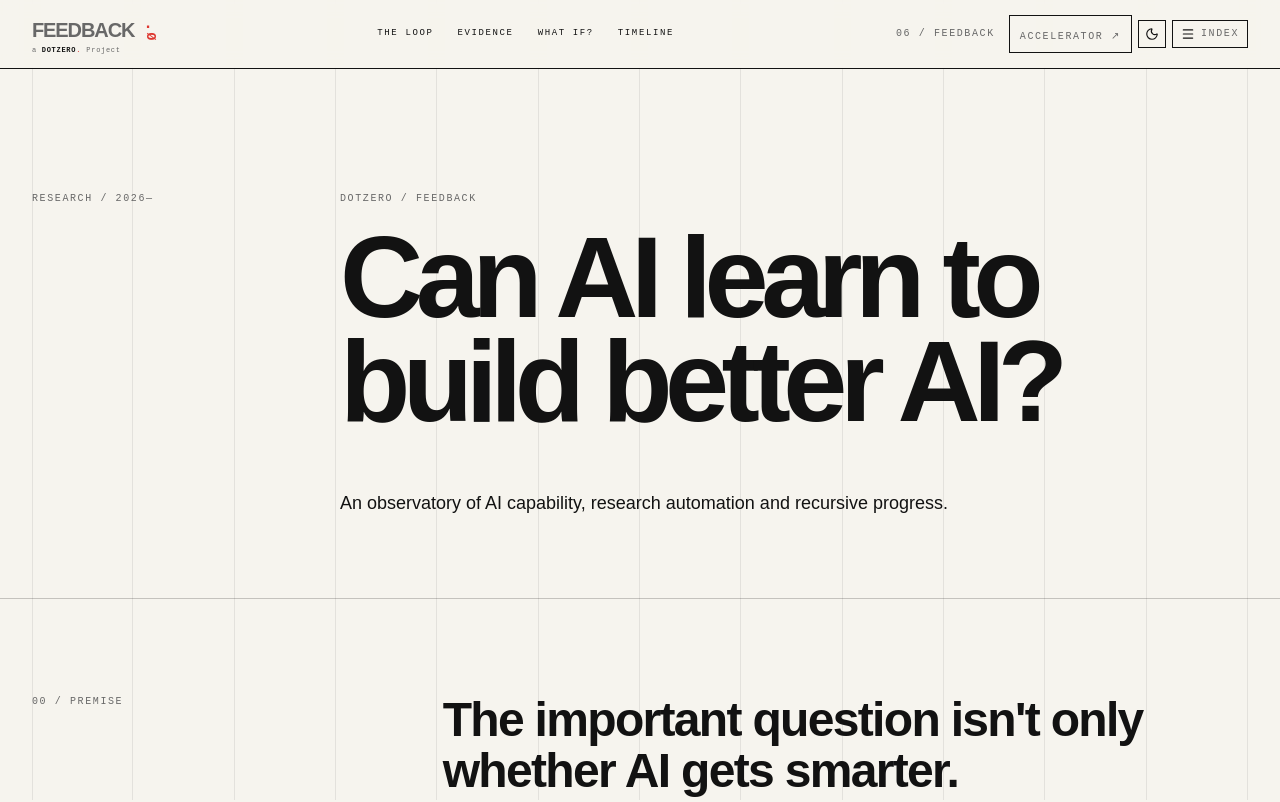
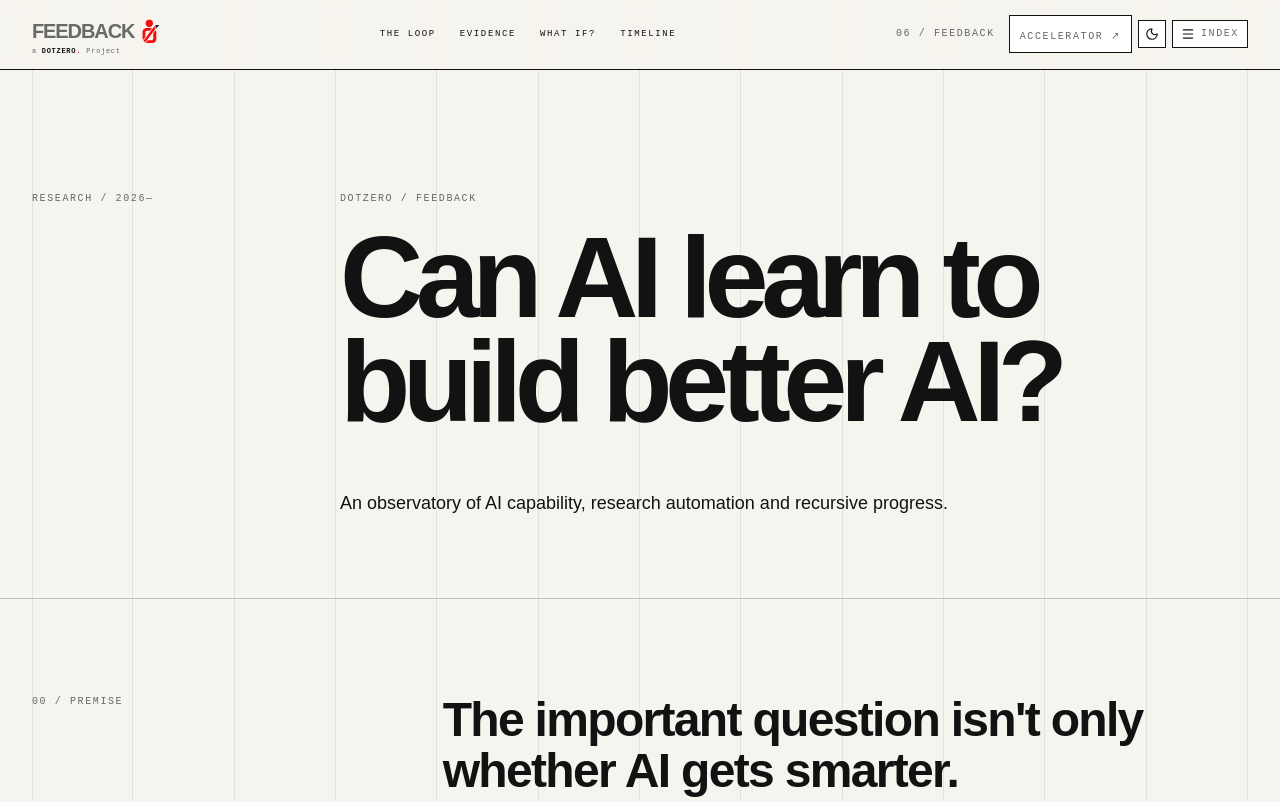
Before and after one commit to Bergtripper/feedback, a React (Vite) app: page / in a window 1280 px wide. Shown: the top 802 px of the page. Built offline with nearby package versions, Linux system fonts and the light colour scheme.

Commit message:
Foundation: inherit new DOTZERO CD / CI in FEEDBACK (#1)
* Foundation: inherit canonical DOTZERO mark

* Foundation: apply canonical project signature to FEEDBACK

* Foundation: sync FEEDBACK identity tokens and signature styles

```diff
--- /dev/null
+++ b/src/components/DotzeroMark.tsx
@@ -0,0 +1,6 @@
+import React from 'react';
+
+type Props={size?:number|string;className?:string;title?:string};
+const RED='M1820 288L1777 342L1777 463L1771 478L1759 489L1748 493L1665 493L1625 545L1626 546L1644 550L1764 550L1784 545L1796 539L1806 532L1822 516L1834 495L1839 476L1840 336L1839 327L1833 308ZM1752 242L1625 242L1608 247L1595 254L1574 273L1566 285L1561 296L1556 319L1556 455L1559 469L1566 486L1613 426L1613 326L1620 312L1629 304L1647 298L1709 298ZM1808 195L1731 294L1706 329L1575 501L1609 537L1622 522L1809 276ZM1686 69L1672 72L1658 78L1639 93L1628 108L1622 121L1618 147L1621 165L1629 183L1648 204L1664 213L1675 217L1686 219L1702 219L1719 215L1734 208L1755 189L1761 180L1768 164L1771 140L1768 123L1761 106L1750 91L1741 83L1720 72L1707 69Z';
+const BLACK='M1900 178L1824 178L1824 259Z';
+export function DotzeroMark({size=32,className='',title='DOTZERO symbol'}:Props){return <svg viewBox="1545 55 370 510" width={size} height="auto" role="img" aria-label={title} className={'dz-mark '+className} preserveAspectRatio="xMidYMid meet"><path d={RED} fill="var(--dz-logo-red,#F70B0D)" fillRule="evenodd"/><path d={BLACK} fill="currentColor"/></svg>}
--- a/src/components/FeedbackHeader.tsx
+++ b/src/components/FeedbackHeader.tsx
@@ -1,4 +1,4 @@
-import React,{useState}from'react';import{Menu,X,Moon,Sun}from'lucide-react';
+import React,{useState}from'react';import{Menu,X,Moon,Sun}from'lucide-react';import{DotzeroMark}from'./DotzeroMark';
 
 const links=[
  {label:'The Loop',href:'#loop'},{label:'Signals',href:'#signals'},{label:'Evidence',href:'#evidence'},{label:"What's missing?",href:'#missing'},
@@ -11,7 +11,7 @@ export function FeedbackHeader({dark,onToggle,timeTool,onTimeTool}:{dark:boolean
  const[open,setOpen]=useState(false);
  return <header className="fixed inset-x-0 top-0 z-50 border-b dz-border feedback-header">
   <div className="mx-auto flex max-w-7xl items-center justify-between px-4 py-3.5 sm:px-6 lg:px-8">
-   <a href="#top" className="feedback-brand no-underline dz-text"><span className="dz-project-title"><strong>FEEDBACK</strong><i className="dz-project-mark" aria-hidden="true"><span>·</span><b>Ø</b></i></span><span className="dz-project-byline">a <b>DOTZERO<span aria-hidden="true">.</span></b> Project</span></a>
+   <a href="#top" className="feedback-brand no-underline dz-text" aria-label="FEEDBACK — a DOTZERO Project"><span className="dz-project-title"><strong>FEEDBACK</strong><DotzeroMark size={18} className="dz-project-mark"/></span><span className="dz-project-byline">a <b>DOTZERO<span aria-hidden="true">.</span></b> Project</span></a>
    <nav className="hidden lg:flex items-center gap-6 font-mono text-[9px] uppercase tracking-[0.18em]">{primary.map(l=><a key={l.href} href={l.href} className="feedback-nav-link">{l.label}</a>)}</nav>
    <div className="flex items-center gap-1.5">
     <span className="hidden sm:inline dz-meta mr-2">06 / Feedback</span>
--- a/src/index.css
+++ b/src/index.css
@@ -1,5 +1,5 @@
 @import "tailwindcss";
-@layer base{:root{--bg:#F6F4EE;--surface:#ECE8DD;--surface-raised:#FFF;--text:#121212;--text-muted:#686868;--line:#121212;--grid:rgba(18,18,18,.08);--accent:#DE3831;--accent-secondary:#1350B0;--accent-tertiary:#F7B801;--on-text:var(--bg);--line-soft:rgba(18,18,18,.22);--font-body:'IBM Plex Sans',sans-serif;--font-display:'IBM Plex Sans',sans-serif;--font-mono:'IBM Plex Mono',monospace}[data-color-mode='dark']{--bg:#0E0F10;--surface:#17191B;--surface-raised:#202326;--text:#F2F0E9;--text-muted:#A6A39B;--line:#D8D5CD;--grid:rgba(242,240,233,.09);--line-soft:rgba(242,240,233,.24)}html{background:var(--bg);scroll-behavior:smooth}body{margin:0;background:var(--bg);color:var(--text);font-family:var(--font-body);overflow-x:hidden}::selection{background:var(--text);color:var(--bg)}}
+@layer base{:root{--bg:#F6F4EE;--surface:#ECE8DD;--surface-raised:#FFF;--text:#121212;--text-muted:#686868;--line:#121212;--grid:rgba(18,18,18,.08);--accent:#F70B0D;--accent-secondary:#1350B0;--accent-tertiary:#F7B801;--on-text:var(--bg);--line-soft:rgba(18,18,18,.22);--font-body:'IBM Plex Sans',sans-serif;--font-display:'IBM Plex Sans',sans-serif;--font-mono:'IBM Plex Mono',monospace}[data-color-mode='dark']{--bg:#0E0F10;--surface:#17191B;--surface-raised:#202326;--text:#F2F0E9;--text-muted:#A6A39B;--line:#D8D5CD;--grid:rgba(242,240,233,.09);--line-soft:rgba(242,240,233,.24)}html{background:var(--bg);scroll-behavior:smooth}body{margin:0;background:var(--bg);color:var(--text);font-family:var(--font-body);overflow-x:hidden}::selection{background:var(--text);color:var(--bg)}}
 .dz-bg{background:var(--bg)}.dz-text{color:var(--text)}.dz-text-muted{color:var(--text-muted)}.dz-grid-line{border-color:var(--grid)}.dz-rule{border-color:var(--line-soft)}.dz-h1{font-family:var(--font-display);font-weight:800;letter-spacing:-.065em;line-height:.9}.dz-h2{font-family:var(--font-display);font-weight:700;letter-spacing:-.045em;line-height:.98}.dz-h3{font-family:var(--font-display);font-weight:650;letter-spacing:-.035em;line-height:1.05}.dz-body{font-size:1rem;line-height:1.7;color:var(--text-muted)}.dz-body-strong{font-size:1.125rem;line-height:1.6;color:var(--text)}.dz-meta{font-family:var(--font-mono);font-size:.625rem;line-height:1.4;letter-spacing:.16em;text-transform:uppercase;color:var(--text-muted)}
 @media(prefers-reduced-motion:reduce){html{scroll-behavior:auto}*,*:before,*:after{transition-duration:.01ms!important;animation-duration:.01ms!important}}
 .loop-step{transition:background-color .18s ease,color .18s ease}.loop-step:hover,.loop-step[data-active="true"]{background:var(--text);color:var(--bg)}.loop-step[data-active="true"] .dz-meta,.loop-step:hover .dz-meta{color:var(--bg);opacity:.72}.loop-node{min-width:8.5rem;border:1px solid var(--line);padding:1rem 1.1rem;font-family:var(--font-mono);font-size:.72rem;letter-spacing:.08em;text-transform:uppercase;background:var(--bg)}.loop-node[data-accent="true"]{border-color:var(--accent);box-shadow:inset 0 -3px 0 var(--accent)}.loop-arrow{flex:1;min-width:2.5rem;height:1px;background:var(--line);position:relative}.loop-arrow span{position:absolute;right:-.2rem;top:-.75rem;background:var(--bg);font-size:1.1rem}.loop-time{height:.35rem;background:var(--accent);margin-top:.55rem;transition:width .35s ease}@media(max-width:640px){.loop-flow{display:grid;grid-template-columns:1fr 2rem 1fr}.loop-node{min-width:0}.loop-arrow{min-width:0}}
@@ -127,3 +127,16 @@ html{scroll-behavior:smooth;scroll-padding-top:4.5rem}.feedback-header{backgroun
 .feedback-brand .dz-project-byline{width:auto;display:block;margin-top:5px;letter-spacing:.1em}
 
 .feedback-brand .dz-project-mark b{color:var(--accent);font-size:13px;font-weight:700;line-height:.82;transform:rotate(90deg);transform-origin:center}
+
+/* DOTZERO Foundation / CD-CI inheritance */
+:root{--dz-logo-red:#F70B0D}
+.dz-surface-raised{background:var(--surface-raised)}
+.dz-border{border-color:var(--line)}
+.dz-mark{display:block;overflow:visible;color:var(--text);flex:none;transform-origin:center}
+.feedback-brand{display:flex;flex-direction:column;align-items:flex-start;line-height:1}
+.feedback-brand .dz-project-title{display:flex;align-items:center;gap:.48rem}
+.feedback-brand .dz-project-title>strong{font-family:var(--font-display);font-size:20px;font-weight:800;letter-spacing:-.055em}
+.feedback-brand .dz-project-mark{width:18px;height:auto}
+.feedback-brand .dz-project-byline{display:block;margin-top:4px;font-family:var(--font-mono);font-size:7px;font-weight:400;letter-spacing:.1em;color:var(--text-muted)}
+.feedback-brand .dz-project-byline b{font-weight:800;color:var(--text)}
+.feedback-brand .dz-project-byline b span{color:var(--accent)}
```
